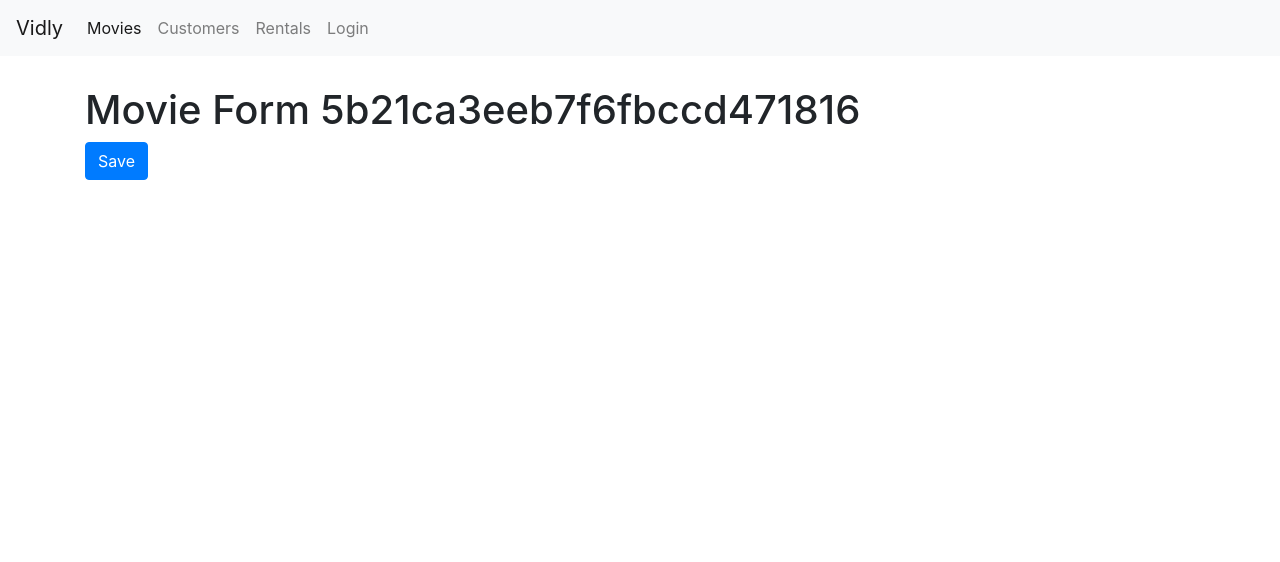
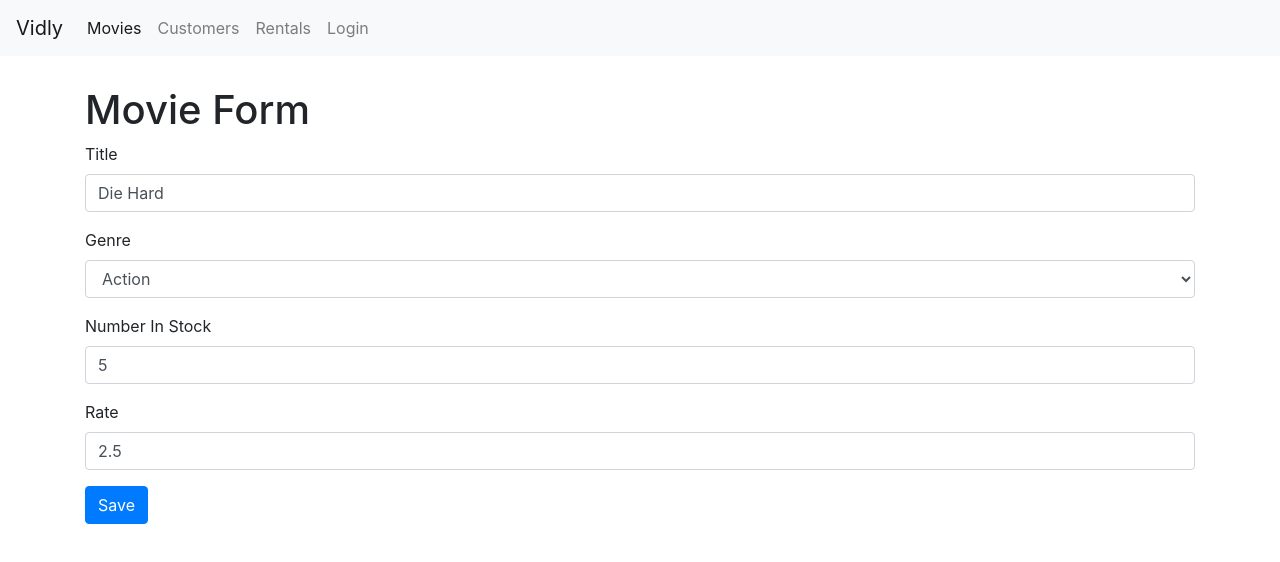
Before and after one commit to IzzyBeraja/Vidly-FrontEnd, a React (Create React App) app: page /movies/5b21ca3eeb7f6fbccd471816 in a window 1280 px wide. Shown: the top 562 px of the page. Built offline with nearby package versions, Linux system fonts and the light colour scheme.

Commit message:
Added a new Movie adder. Updated movieForm to contain a form. Now loads information directly from movie menu. Created a select component for forms. Fixed bugs in fakeMovieService.

```diff
--- a/src/App.js
+++ b/src/App.js
@@ -1,5 +1,10 @@
 import React, { Component } from "react";
-import { BrowserRouter as Router, Route, Switch, Redirect } from "react-router-dom";
+import {
+  BrowserRouter as Router,
+  Route,
+  Switch,
+  Redirect,
+} from "react-router-dom";
 import MoviesMenu from "./components/moviesMenu";
 import Customers from "./components/customers";
 import Rentals from "./components/rentals";
--- a/src/components/common/form.jsx
+++ b/src/components/common/form.jsx
@@ -1,6 +1,7 @@
 import React, { Component } from "react";
 import Joi from "joi";
 import Input from "./input";
+import Select from "./select";
 
 class Form extends Component {
   state = {
@@ -33,7 +34,6 @@
 
   handleSubmit = e => {
     e.preventDefault(); // Prevents call to server
-
     const errors = this.validate();
     this.setState({ errors: errors || {} });
     if (errors) return;
@@ -75,6 +75,21 @@
       />
     );
   };
+
+  renderSelect = (name, label, options) => {
+    const { data, errors } = this.state;
+
+    return (
+      <Select
+        name={name}
+        label={label}
+        options={options}
+        value={data[name]}
+        onChange={this.handleChange}
+        error={errors[name]}
+      />
+    );
+  };
 }
 
 export default Form;
--- /dev/null
+++ b/src/components/common/select.jsx
@@ -0,0 +1,21 @@
+import React from "react";
+
+const Select = ({ name, label, options, error, ...rest }) => {
+  return (
+    <div className="form-group">
+      <label htmlFor={name}>{label}</label>
+      <select name={name} id={name} {...rest} className="form-control">
+        <option />
+        {options &&
+          options.map(o => (
+            <option key={o._id} value={o._id}>
+              {o.name}
+            </option>
+          ))}
+      </select>
+      {error && <div className="alert alert-danger">{error}</div>}
+    </div>
+  );
+};
+
+export default Select;
--- a/src/components/movieForm.jsx
+++ b/src/components/movieForm.jsx
@@ -1,14 +1,77 @@
 import React from "react";
+import Form from "./common/form";
+import Joi from "joi";
+import { getGenres } from "../services/fakeGenreService";
+import { saveMovie, getMovie } from "../services/fakeMovieService";
 
-const MovieForm = ({ match, history }) => {
-  return (
-    <div>
-      <h1>Movie Form {match.params.id}</h1>
-      <button className="btn btn-primary" onClick={() => history.push("/movies")}>
-        Save
-      </button>
-    </div>
-  );
-};
+class MovieForm extends Form {
+  state = {
+    data: {
+      _id: "",
+      title: "",
+      genreId: "",
+      numberInStock: "",
+      dailyRentalRate: "",
+    },
+    genres: [],
+    errors: {},
+  };
+
+  schema = {
+    _id: Joi.string(),
+    title: Joi.string().required().label("Title"),
+    genreId: Joi.string().required().label("Genre"),
+    numberInStock: Joi.number()
+      .min(0)
+      .max(100)
+      .required()
+      .label("Number In Stock"),
+    dailyRentalRate: Joi.number().min(0).max(10).required().label("Rate"),
+  };
+
+  componentDidMount() {
+    const genres = getGenres();
+    this.setState({ genres });
+
+    const movieId = this.props.match.params.id;
+    if (movieId === "new") return;
+
+    const movie = getMovie(movieId);
+    if (!movie) return this.props.history.replace("/not-found");
+
+    this.setState({ data: this.mapToViewModel(movie) });
+  }
+
+  mapToViewModel = movie => {
+    return {
+      _id: movie._id,
+      title: movie.title,
+      genreId: movie.genre._id,
+      numberInStock: movie.numberInStock,
+      dailyRentalRate: movie.dailyRentalRate,
+    };
+  };
+
+  doSubmit = () => {
+    saveMovie(this.state.data);
+    this.props.history.push("/movies");
+  };
+
+  render() {
+    return (
+      <div>
+        <h1>Movie Form</h1>
+
+        <form onSubmit={this.handleSubmit}>
+          {this.renderInput("title", "Title")}
+          {this.renderSelect("genreId", "Genre", this.state.genres)}
+          {this.renderInput("numberInStock", "Number In Stock")}
+          {this.renderInput("dailyRentalRate", "Rate")}
+          {this.renderButton("Save")}
+        </form>
+      </div>
+    );
+  }
+}
 
 export default MovieForm;
--- a/src/components/moviesMenu.jsx
+++ b/src/components/moviesMenu.jsx
@@ -6,6 +6,7 @@
 import { getMovies } from "../services/fakeMovieService";
 import MoviesTable from "./moviesTable";
 import _ from "lodash";
+import { Link } from "react-router-dom";
 
 class MoviesMenu extends Component {
   state = {
@@ -61,7 +62,9 @@
     } = this.state;
 
     const filtered =
-      selectedGenre && selectedGenre._id ? allMovies.filter(m => m.genre._id === selectedGenre._id) : allMovies;
+      selectedGenre && selectedGenre._id
+        ? allMovies.filter(m => m.genre._id === selectedGenre._id)
+        : allMovies;
     const sorted = _.orderBy(filtered, [sortColumn.path], sortColumn.order);
     const movies = paginate(sorted, currentPage, itemsPerPage);
 
@@ -82,7 +85,10 @@
       sortColumn,
     } = this.state;
 
-    if (count === 0) return <p className="text-center">There are no movies in the database.</p>;
+    if (count === 0)
+      return (
+        <p className="text-center">There are no movies in the database.</p>
+      );
 
     const { totalCount, data } = this.getPageData();
 
@@ -97,7 +103,14 @@
         </div>
         <div className="row">
           <div className="col-2">
-            <ListGroup selectedItem={selectedGenre} items={genres} onItemSelect={this.handleGenreSelect} />
+            <Link className="btn btn-primary my-2" to="/movies/new">
+              Add New Movie
+            </Link>
+            <ListGroup
+              selectedItem={selectedGenre}
+              items={genres}
+              onItemSelect={this.handleGenreSelect}
+            />
           </div>
           <div className="col">
             <MoviesTable
--- a/src/services/fakeMovieService.js
+++ b/src/services/fakeMovieService.js
@@ -77,13 +77,13 @@
 
 export function saveMovie(movie) {
   let movieInDb = movies.find(m => m._id === movie._id) || {};
-  movieInDb.name = movie.name;
+  movieInDb.title = movie.title;
   movieInDb.genre = genresAPI.genres.find(g => g._id === movie.genreId);
   movieInDb.numberInStock = movie.numberInStock;
   movieInDb.dailyRentalRate = movie.dailyRentalRate;
 
   if (!movieInDb._id) {
-    movieInDb._id = Date.now();
+    movieInDb._id = Date.now().toString();
     movies.push(movieInDb);
   }
 
```
